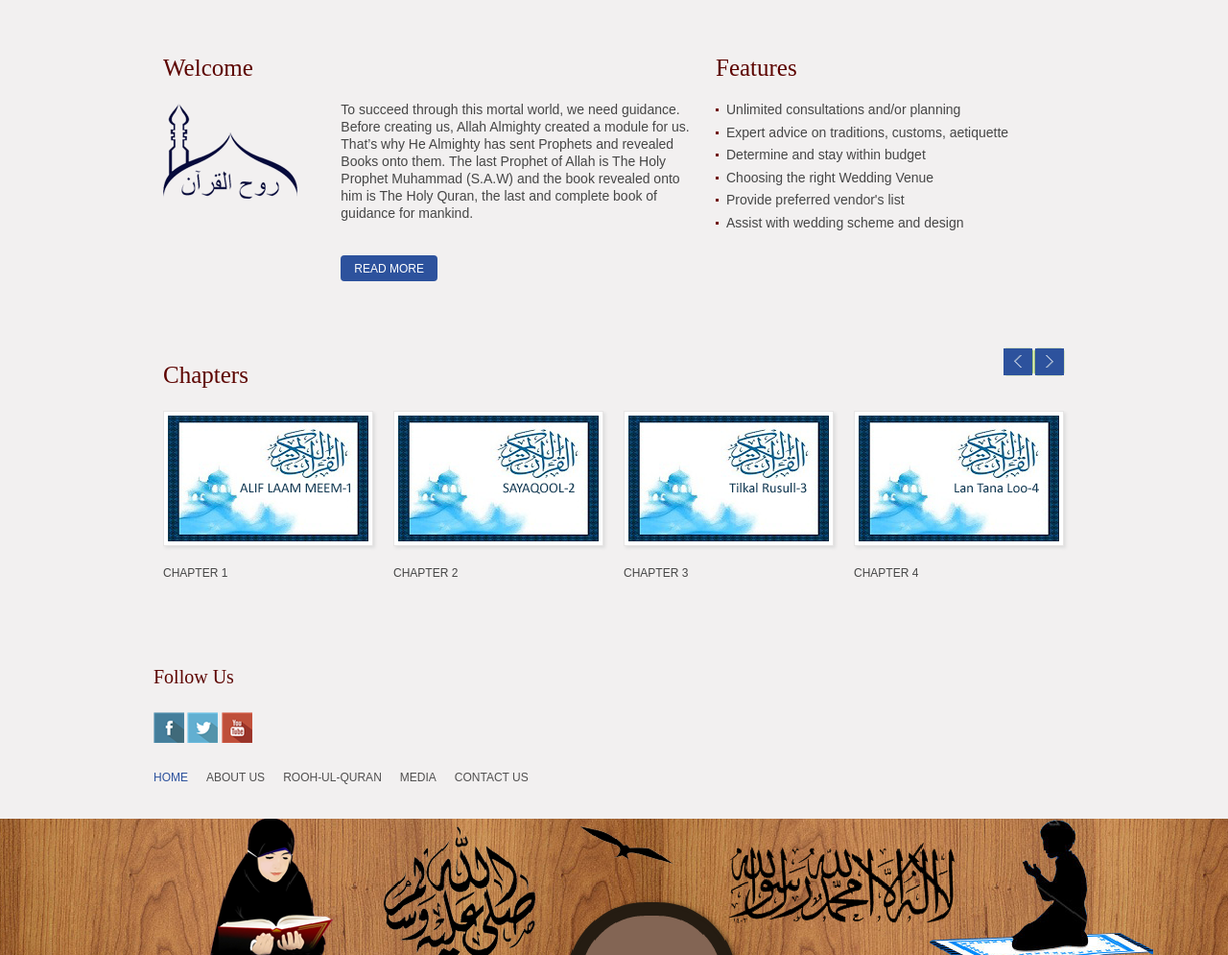
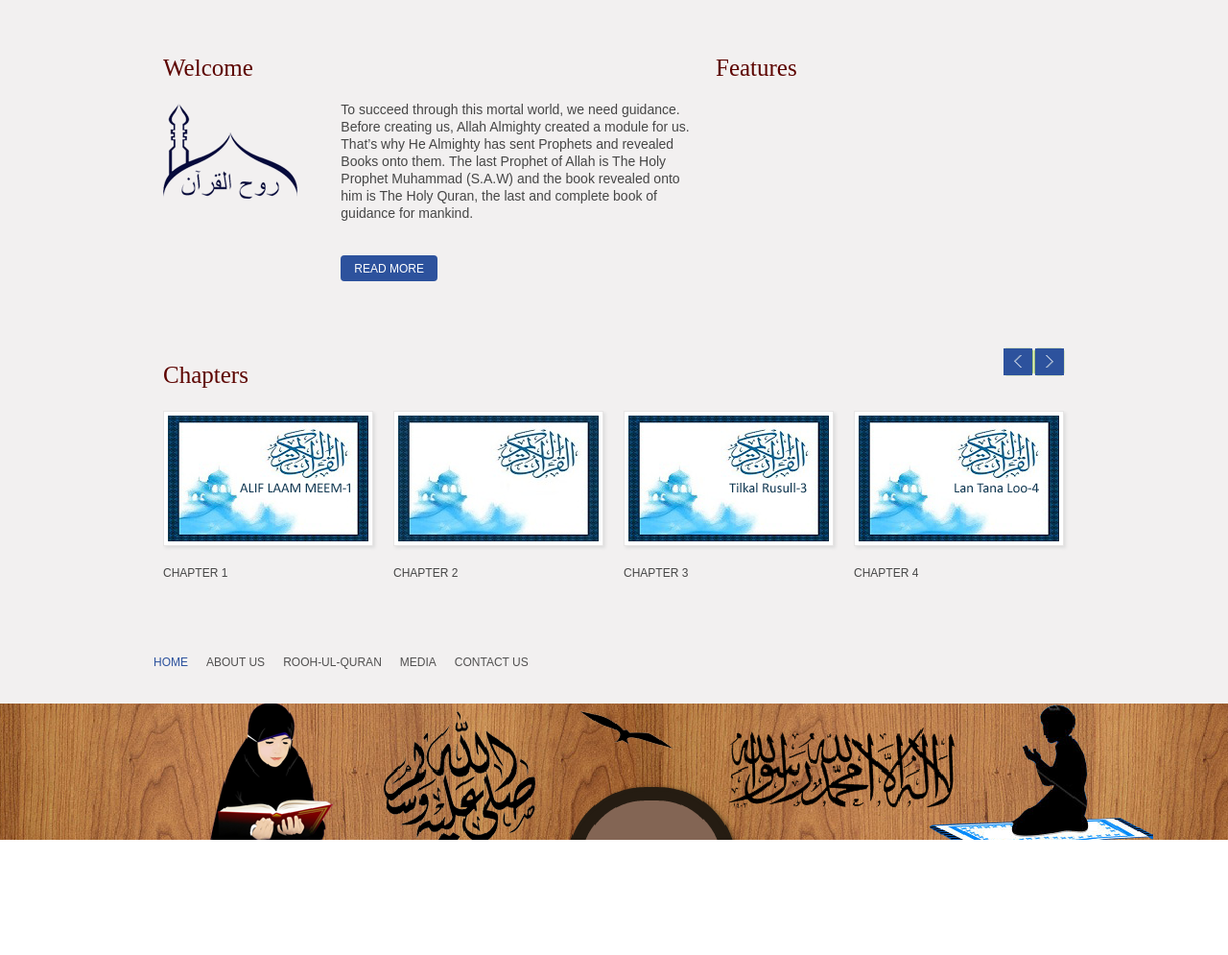
Before and after one commit to Rooh-ul-Quran/rooh-ul-quran.github.io, a plain HTML site: page index.html in a window 1280 px wide. Shown: the part 667-1662 px from the top of the page at 96% size. After the commit the page ends 1542 px from the top, so only its background shows below. Drawn offline with Linux system fonts and the light colour scheme.

Commit message:
Uk07GL738VL5SiX5N5rjurVtNpyn2s7t

```diff
--- a/index.html
+++ b/index.html
@@ -129,7 +129,8 @@ height: 'auto',
               <div class="col-1-3"><img src="images/14.png" alt=""></div>
               <div class="col-2-3">
                 <div class="extra_wrapper">
-		            <p>To succeed through this mortal world, we need guidance. Before creating us, Allah Almighty created a module for us. That’s why He Almighty has sent Prophets and revealed Books onto them. The last Prophet of Allah is The Holy Prophet Muhammad (S.A.W) and the book revealed onto him is The Holy Quran, the last and complete book of guidance for mankind.
+                  <p>
+                    To succeed through this mortal world, we need guidance. Before creating us, Allah Almighty created a module for us. That’s why He Almighty has sent Prophets and revealed Books onto them. The last Prophet of Allah is The Holy Prophet Muhammad (S.A.W) and the book revealed onto him is The Holy Quran, the last and complete book of guidance for mankind.
                   </p>
                   <a href="about.html" class="btn">Read more</a>
                 </div>
@@ -142,12 +143,12 @@ height: 'auto',
           <div class="wrap-col">
             <h2>Features</h2>
             <ul class="list">
-	          <li><a href="#">Unlimited consultations and/or planning</a></li>
-	          <li><a href="#">Expert advice on traditions, customs, aetiquette</a></li>
-	          <li><a href="#">Determine and stay within budget</a></li>
-	          <li><a href="#">Choosing the right Wedding Venue</a></li>
-	          <li><a href="#">Provide preferred vendor's list</a></li>
-	          <li><a href="#">Assist with wedding scheme and design</a></li>
+              <li><a href="#"></a></li>
+              <li><a href="#"></a></li>
+              <li><a href="#"></a></li>
+              <li><a href="#"></a></li>
+              <li><a href="#"></a></li>
+              <li><a href="#"></a></li>
             </ul>
           </div>
         </div>
@@ -162,10 +163,10 @@ height: 'auto',
               <h2>Chapters</h2>
               <a href="#" class="prev"></a><a href="#" class="next"></a>
               <ul class="carousel1">
-          <li><div><img src="images/Chapter/1.PNG" alt="">
+                <li><div><img src="images/Chapter/1.png" alt="">
                   <div class="col1 upp"> <a href="#">CHAPTER 1</a></div>
                 </li>
-            <li><div><img src="images/Chapter/2.PNG" alt="">
+                <li><div><img src="images/Chapter/2.jpg" alt="">
                   <div class="col1 upp"> <a href="#">CHAPTER 2</a></div>
                 </li>
                 <li><div><img src="images/Chapter/3.png" alt="">
@@ -260,21 +261,16 @@ height: 'auto',
       <div class="row">
         <div class="bottom_block">
           <div class="col-1-2">
-        <h3>Follow Us</h3>
-        <div >
-          <a href="#"><img src="images/social/Facebook.png"</a>
-          <a href="#"><img src="images/social/Twitter.png"</a>
-          <a href="#"><img src="images/social/Youtube.png"</a>
-        </div>
-        <nav><ul>
+            <nav>
+              <ul>
                 <li class="current"><a href="index.html">Home</a></li>
-                   <li ><a href="index-1.html">About Us</a></li>
+                <li ><a href="about.html">About Us</a></li>
                 <li><a href="index-2.html">Rooh-ul-Quran</a></li>
                 <li><a href="index-3.html">Media</a></li>
                 <li><a href="index-5.html">Contact Us</a></li>
-                 </ul></nav>
+              </ul>
+            </nav>
           </div>
-
         </div>
       </div>
     </div>
```
Also changed, not shown: about.html (+0 -6 lines). Lines whose indentation alone changed are shown as unchanged.
